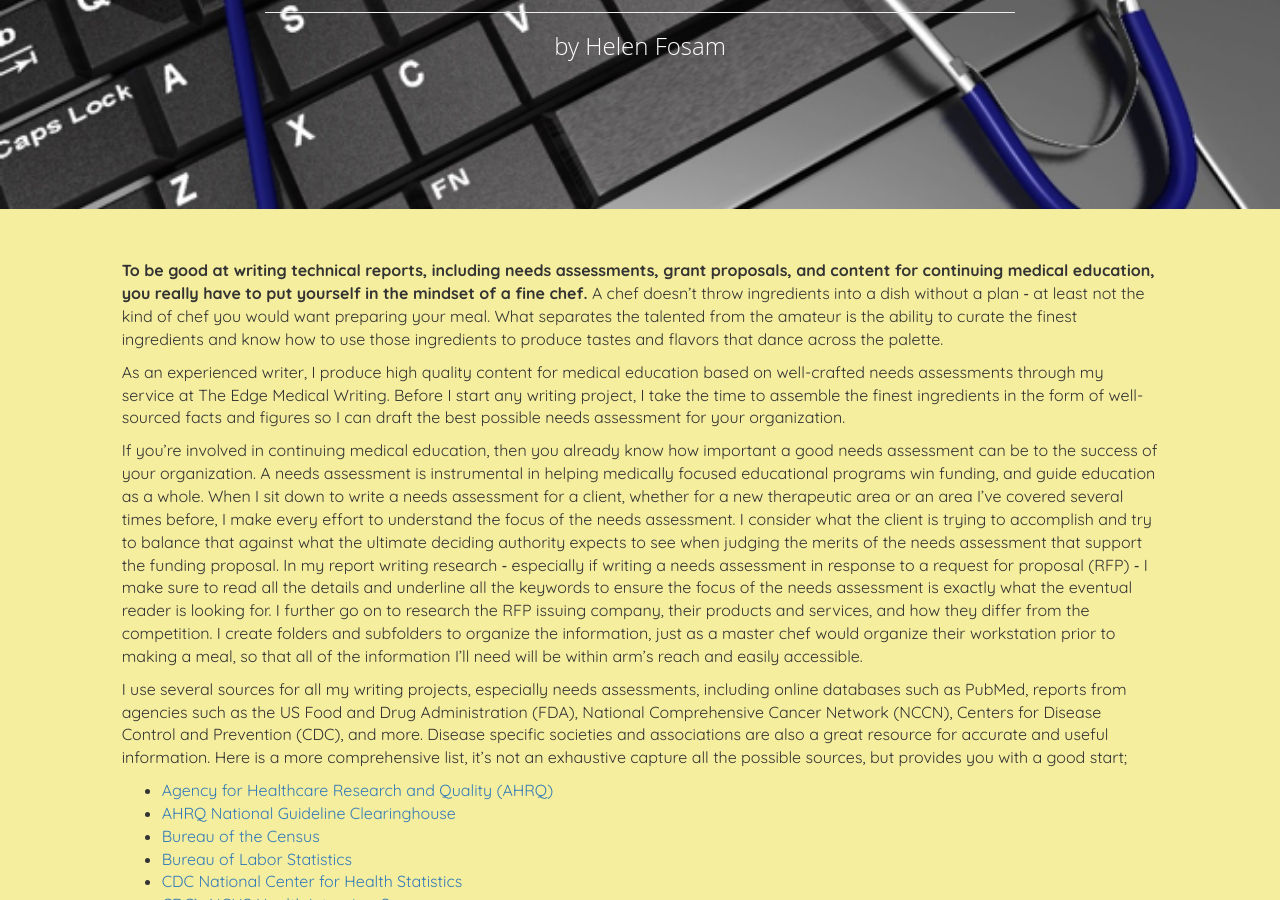
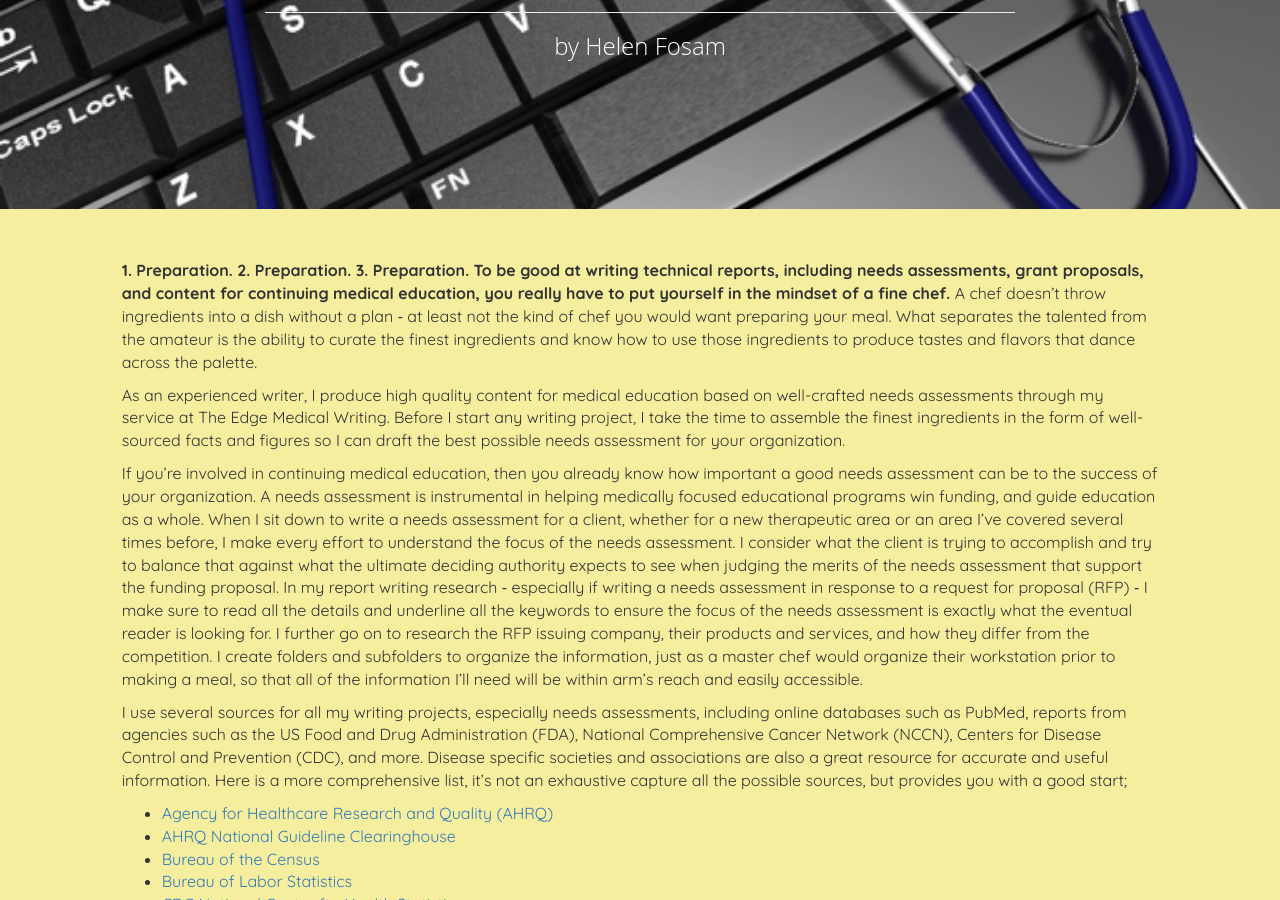
Before and after one commit to saltoriousSIG/theedge, a Jekyll site: the page built from _posts/blogs/2016-07-27-Do-These-Three-Things-Before-You-Write.md, in a window 1280 px wide and 900 px high, scrolled down 421 px. Built offline with Jekyll 4.4.1, drawn with Linux system fonts in a browser that asks for light colours.

Commit message:
Update 2016-07-27-Do-These-Three-Things-Before-You-Write.md

```diff
--- a/_posts/blogs/2016-07-27-Do-These-Three-Things-Before-You-Write.md
+++ b/_posts/blogs/2016-07-27-Do-These-Three-Things-Before-You-Write.md
@@ -6,7 +6,7 @@
 date: July 27, 2016
 category: blogs
 ---
-**To be good at writing technical reports, including needs assessments, grant proposals, and content for continuing medical education, you really have to put yourself in the mindset of a fine chef.** A chef doesn’t throw ingredients into a dish without a plan ‑ at least not the kind of chef you would want preparing your meal. What separates the talented from the amateur is the ability to curate the finest ingredients and know how to use those ingredients to produce tastes and flavors that dance across the palette.
+**1. Preparation. 2. Preparation. 3. Preparation. To be good at writing technical reports, including needs assessments, grant proposals, and content for continuing medical education, you really have to put yourself in the mindset of a fine chef.** A chef doesn’t throw ingredients into a dish without a plan ‑ at least not the kind of chef you would want preparing your meal. What separates the talented from the amateur is the ability to curate the finest ingredients and know how to use those ingredients to produce tastes and flavors that dance across the palette.
 
 As an experienced writer, I produce high quality content for medical education based on well-crafted needs assessments through my service at The Edge Medical Writing. Before I start any writing project, I take the time to assemble the finest ingredients in the form of well-sourced facts and figures so I can draft the best possible needs assessment for your organization.
 
```
